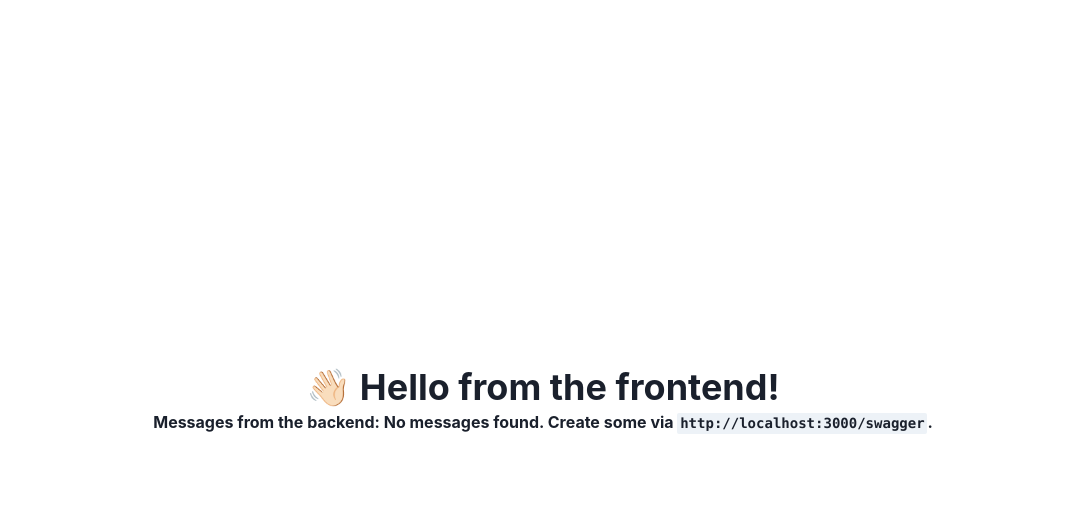
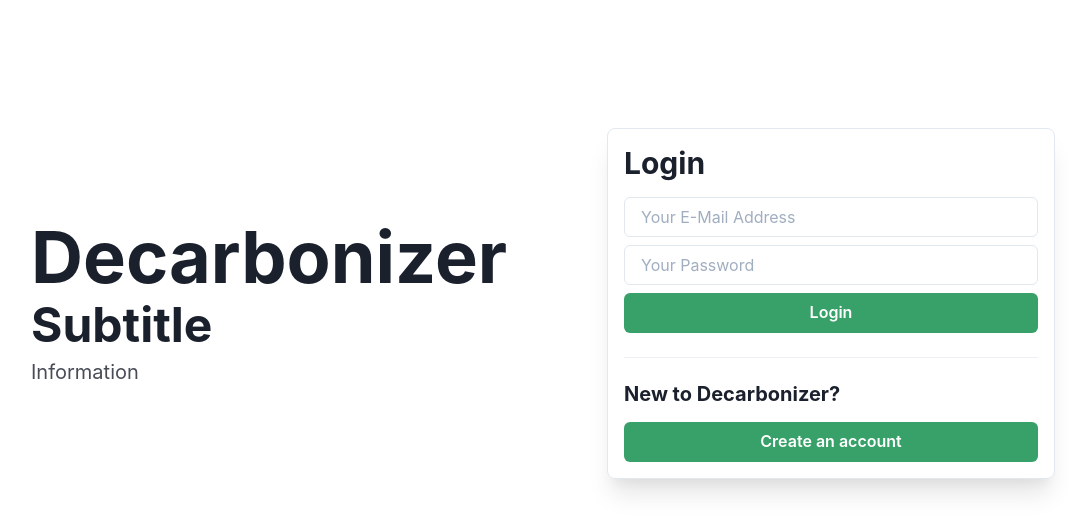
Before and after one commit to decarbonizer/decarbonizer, a React (Vite) app in the folder packages/frontend/: page / in a window 1280 px wide. Shown: the top 532 px of the page, without its empty margins (97-1183 px from the left). Built offline with nearby package versions, Linux system fonts and the light colour scheme.

Commit message:
Added basic landing page skeleton.

```diff
--- a/packages/frontend/src/App.tsx
+++ b/packages/frontend/src/App.tsx
@@ -2,14 +2,14 @@ import { ChakraProvider } from '@chakra-ui/react';
 import { appTheme } from './theme';
 import { Route, Switch } from 'react-router';
 import { BrowserRouter } from 'react-router-dom';
-import Hello from './Hello';
+import LandingPage from './pages/landing/LandingPage';
 
 export default function App() {
   return (
     <ChakraProvider theme={appTheme}>
       <BrowserRouter>
         <Switch>
-          <Route exact path="/" component={Hello} />
+          <Route exact path="/" component={LandingPage} />
         </Switch>
       </BrowserRouter>
     </ChakraProvider>
--- a/packages/frontend/src/Hello.tsx
+++ /dev/null
@@ -1,30 +0,0 @@
-import { useEffect, useState } from 'react';
-import { Flex, Heading, Text, Code } from '@chakra-ui/react';
-import { getMessages } from './api/message';
-
-export default function Hello() {
-  const [messages, setMessages] = useState<Array<string>>([]);
-
-  useEffect(() => {
-    getMessages().then((res) => setMessages(res.data.map((message) => message.content)));
-  }, []);
-
-  return (
-    <Flex w="100%" h="100%" justify="center" align="center" direction="column">
-      <Heading as="h1">👋🏻 Hello from the frontend!</Heading>
-      {messages.length ? (
-        <>
-          <br />
-          <Text fontWeight="bold">Messages from the backend:</Text>
-          {messages.map((message, i) => (
-            <Code key={i}>{message}</Code>
-          ))}
-        </>
-      ) : (
-        <Text fontWeight="bold">
-          Messages from the backend: No messages found. Create some via <Code>http://localhost:3000/swagger</Code>.
-        </Text>
-      )}
-    </Flex>
-  );
-}
--- /dev/null
+++ b/packages/frontend/src/pages/landing/LandingPage.tsx
@@ -0,0 +1,25 @@
+import { Flex, Heading, Stack, Box } from '@chakra-ui/react';
+import LoginBox from './LoginBox';
+
+export default function LandingPage() {
+  return (
+    <Flex minH="100%" display="flex" flexDirection="column">
+      <Flex mt="10%" justify="space-between" align="center" direction="row" wrap="nowrap" px="10%">
+        <Stack w="60%">
+          <Heading as="h1" size="4xl">
+            Decarbonizer
+          </Heading>
+          <Heading as="h2" size="2xl">
+            Subtitle
+          </Heading>
+          <Heading as="h3" size="md" mt="8" color="primary" opacity="0.8" fontWeight="normal" lineHeight={1.5}>
+            Information
+          </Heading>
+        </Stack>
+        <Box>
+          <LoginBox />
+        </Box>
+      </Flex>
+    </Flex>
+  );
+}
--- /dev/null
+++ b/packages/frontend/src/pages/landing/LoginBox.tsx
@@ -0,0 +1,26 @@
+import { Box, Heading, Divider, VStack } from '@chakra-ui/layout';
+import { Input, Button } from '@chakra-ui/react';
+
+export default function LoginBox() {
+  return (
+    <Box w="md" p="4" borderRadius="lg" borderWidth="1px" boxShadow="xl">
+      <Heading as="h1" size="lg" mb="4">
+        Login
+      </Heading>
+      <VStack>
+        <Input placeholder="Your E-Mail Address" />
+        <Input placeholder="Your Password" />
+        <Button w="100%" colorScheme="primary" type="submit">
+          Login
+        </Button>
+      </VStack>
+      <Divider my="6" />
+      <Heading as="h1" size="md" mb="4">
+        New to Decarbonizer?
+      </Heading>
+      <Button w="100%" colorScheme="green">
+        Create an account
+      </Button>
+    </Box>
+  );
+}
```
